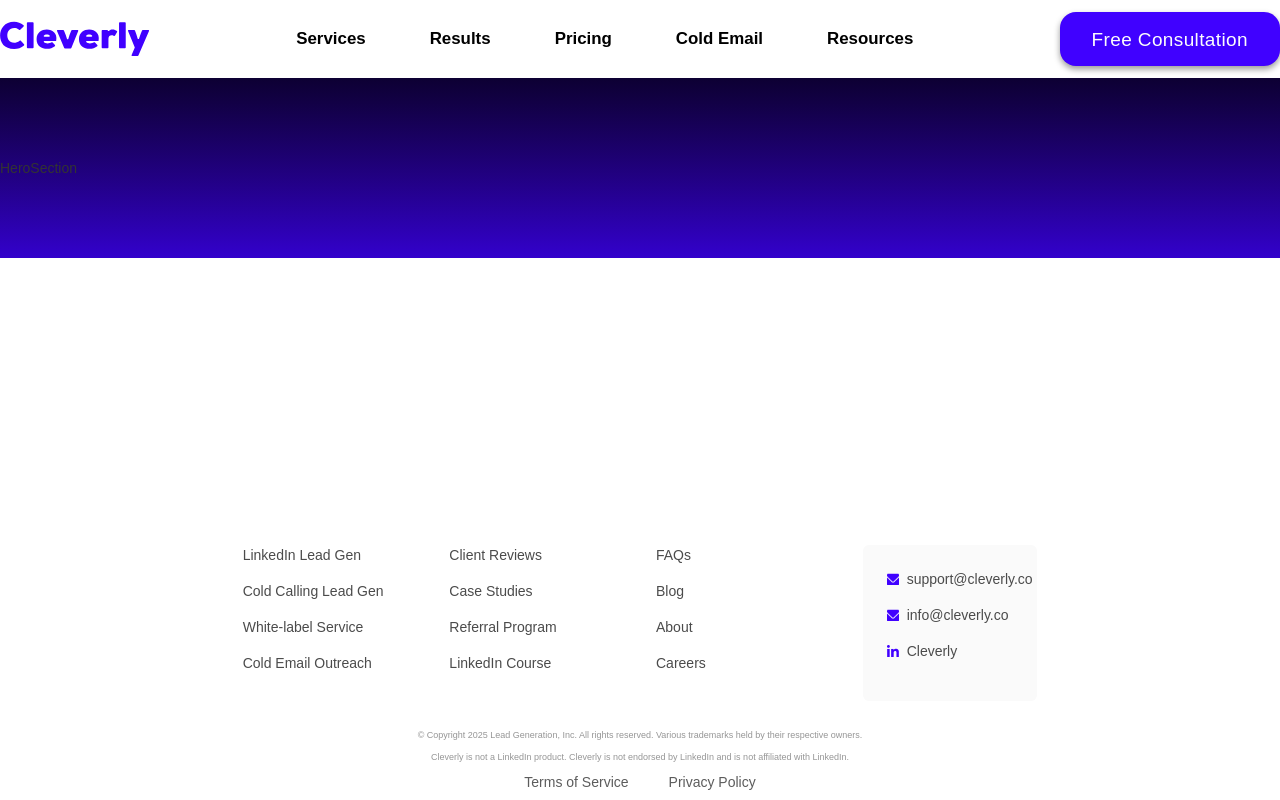
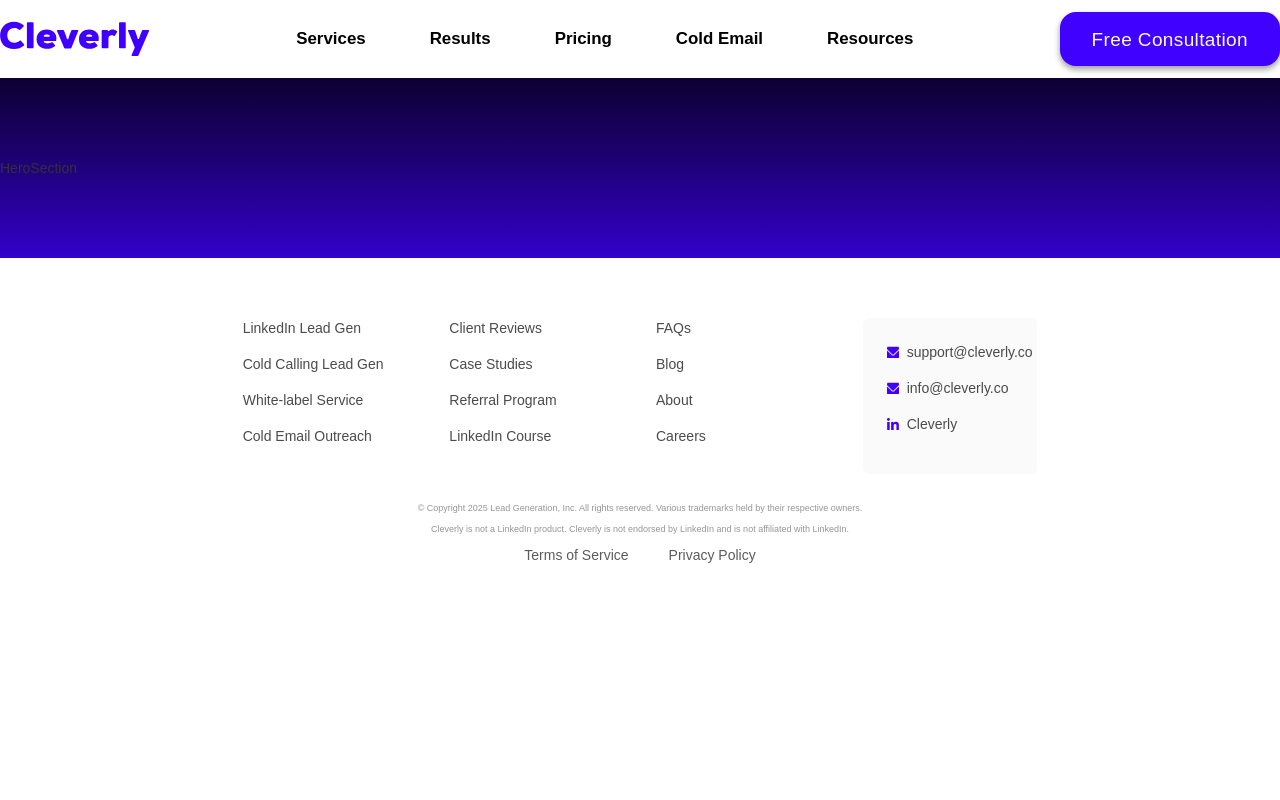
Before and after one commit to MuhammadShameel/Cleverly, a Next.js app: page / in a window 1280 px wide. Built offline with nearby package versions, Linux system fonts and the light colour scheme.

Commit message:
Update Footer component styling to adjust margin for improved layout

```diff
--- a/app/components/Footer.jsx
+++ b/app/components/Footer.jsx
@@ -7,7 +7,7 @@
 const Footer = () => {
   return (
     <>
-      <footer className="text-gray-600 body-font fixed bottom-0 w-full">
+      <footer className="text-gray-600 body-font my-10">
         <div className="container px-5 py-5 mx-auto flex md:items-center lg:items-start md:flex-row md:flex-nowrap flex-wrap flex-col">
           {/* <div className="w-64 flex-shrink-0 md:mx-0 mx-auto text-center md:text-left md:mt-0 mt-10">
             <a className="flex title-font font-medium items-center md:justify-start justify-center text-gray-900">
```
